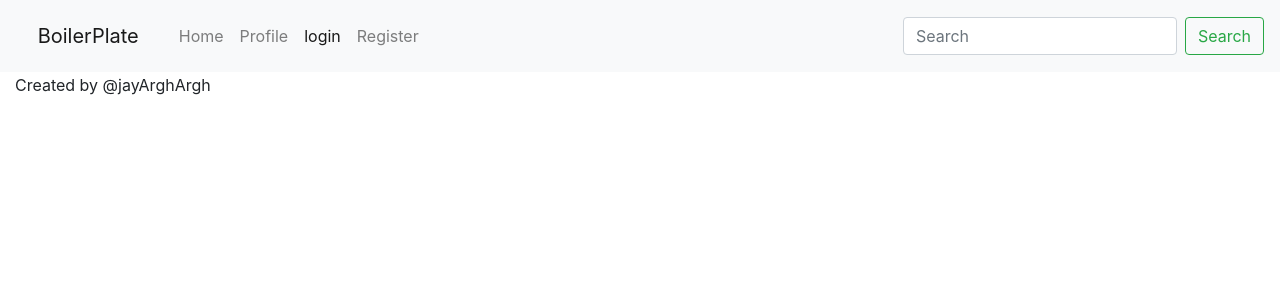
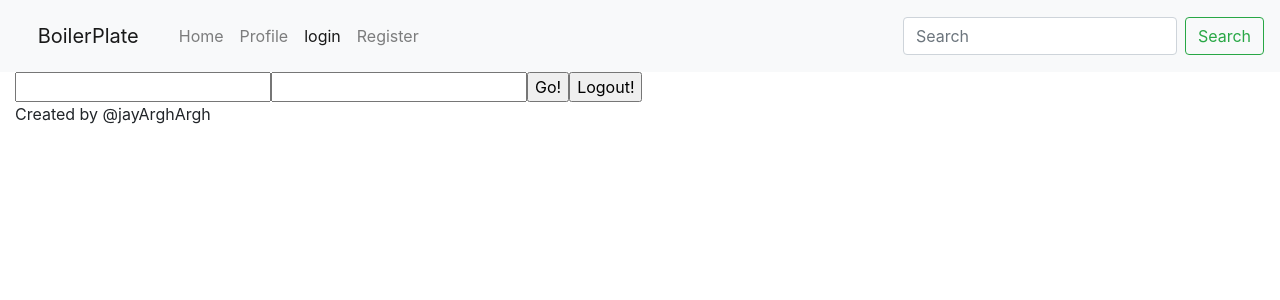
Before and after one commit to easymern/fe_easymern, a React (Create React App) app: page /login in a window 1280 px wide. Shown: the top 300 px of the page. Built offline with nearby package versions, Linux system fonts and the light colour scheme; no server answers.

Commit message:
add basic login / logout

```diff
--- a/src/App.js
+++ b/src/App.js
@@ -3,18 +3,20 @@ import { BrowserRouter as Router, Routes, Route } from "react-router-dom";
 import './App.css';
 import MainNavigation from "./mod_shared/components/Navigation/MainNavigation";
 import Home from "./mod_home/pages/Home";
-// import { useState, useEffect } from "react";
+import Login from "./mod_login/components/Login";
+
+import { useState, useEffect } from "react";
 
 
-// const [data, setData] = useState({});
-//
-// useEffect(() => {
-//   fetch("/home")
-//     .then(res => res.json())
-//     .then(data => setData(data))
-// }, [])
+function App() {
+  const [data, setData] = useState({});
 
-function App() {
+  useEffect(() => {
+    fetch("/api/auth/home")
+      .then(res => res.json())
+      .then(data => setData(data))
+  }, [])
+
   return (
     <Router>
       <MainNavigation />
@@ -24,6 +26,9 @@ function App() {
           <div className="col content">
             <Routes>
               <Route path="/" exact element={<Home />} />
+              <Route path="/login" exact element={<Login />} />
+              <Route path="/u/:userId" exact element={<Home />} />
+            {/*  <Route path="/" exact element={<Home />} />*/}
               {/*<Route path="/users" element={<Users />} />*/}
               {/*<Route path="/clubs" element={<AllClubs />} />*/}
               {/*<Route path="/new/club" element={<NewClub />} />*/}
--- /dev/null
+++ b/src/mod_login/components/Login.js
@@ -0,0 +1,55 @@
+import { useNavigate } from "react-router-dom";
+import { useEffect } from "react";
+
+const Login = () => {
+  const history = useNavigate()
+
+  const handleLogout = (e) => {
+    e.preventDefault()
+    localStorage.removeItem("token");
+  }
+
+  const handleLogin = (e) => {
+    e.preventDefault()
+
+    const form = e.target;
+    const user = {
+      username: form[0].value,
+      password: form[1].value
+    }
+
+    fetch("/api/auth/login", {
+      method: "POST",
+      headers: {
+        "Content-type": "application/json"
+      },
+      body: JSON.stringify(user)
+    })
+      .then(res => res.json())
+      .then(data => {
+        console.log("data", data)
+        localStorage.setItem("token", data.token)
+      })
+  }
+
+  useEffect(() => {
+    fetch("/api/auth/getUsername", {
+      headers: {
+        "x-access-token": localStorage.getItem("token")
+      }
+    })
+      .then(res => res.json())
+      .then(data => data.isLoggedIn ? history.push("/dashboard") : null)
+  }, [])
+
+  return  (
+    <form onSubmit={event => handleLogin(event)}>
+      <input required type={"email"} />
+      <input required type={"password"} />
+      <input type={"submit"} value={"Go!"} />
+      <input onClick={handleLogout} type={"button"} value={"Logout!"} />
+    </form>
+  )
+}
+
+export default Login;
```
